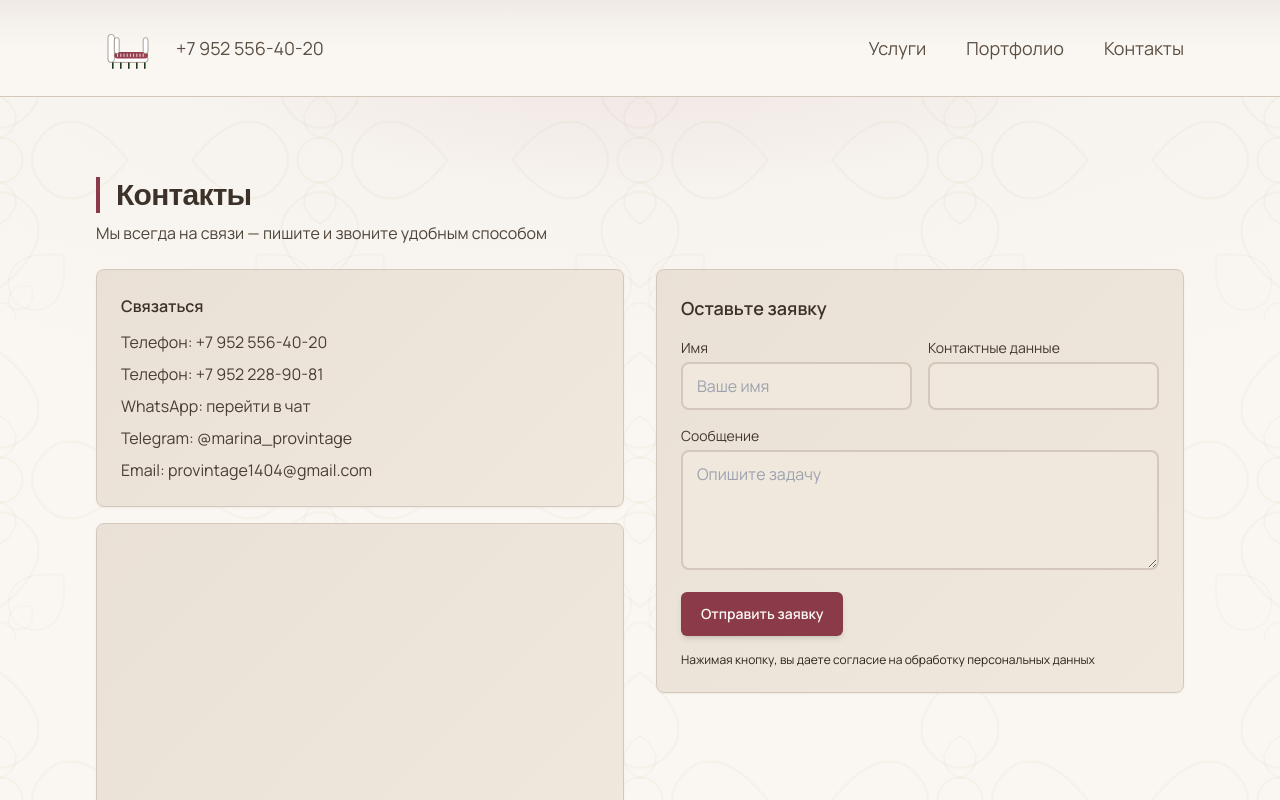
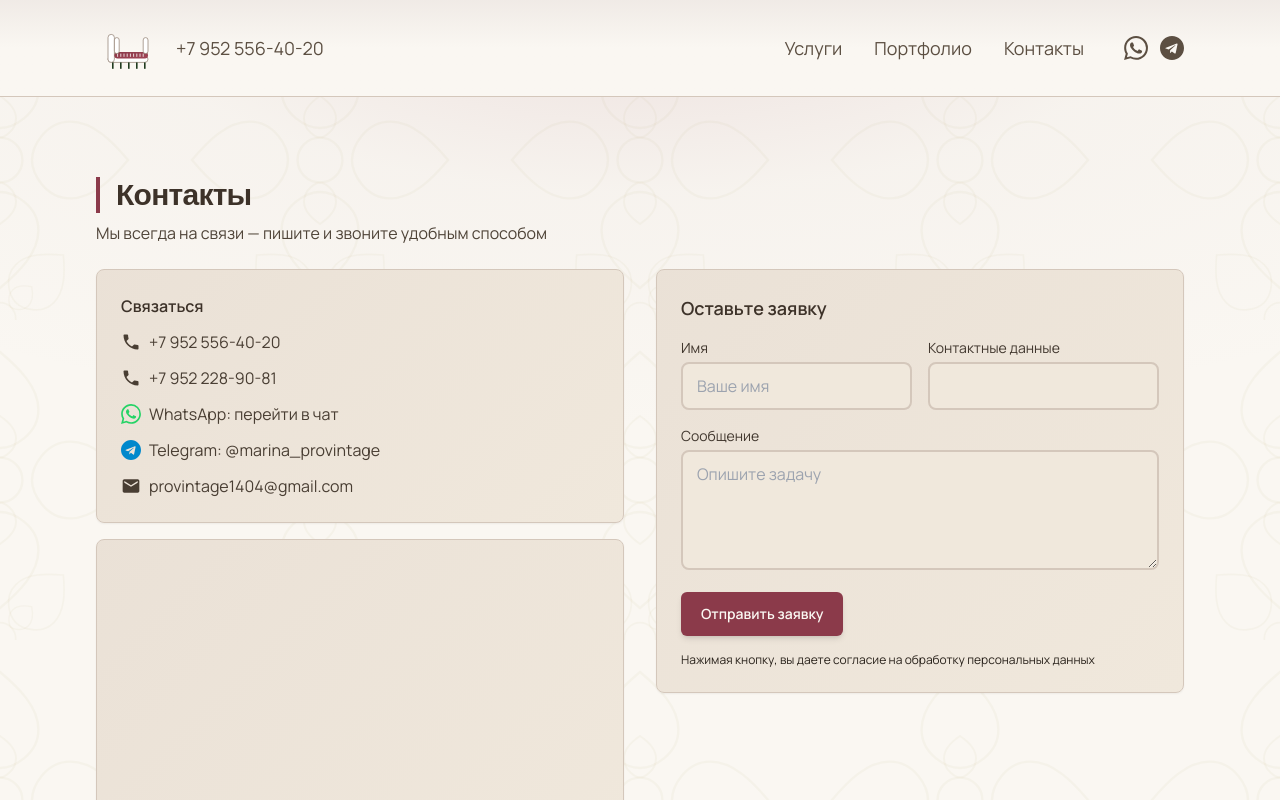
Before and after one commit to reusable34/restavraci-mebel, a Next.js app: page /contacts in a window 1280 px wide. Shown: the top 800 px of the page. Built offline with nearby package versions, Linux system fonts and the light colour scheme.

Commit message:
Add WhatsApp and Telegram icons to header and contacts page

```diff
--- a/app/contacts/page.tsx
+++ b/app/contacts/page.tsx
@@ -13,12 +13,37 @@ export default function ContactsPage() {
           <div className="space-y-4">
             <div className="card p-6">
               <div className="font-semibold" style={{ color: 'var(--heading)' }}>Связаться</div>
-              <ul className="mt-3 space-y-2" style={{ color: 'color-mix(in oklab, var(--text) 85%, black 15%)' }}>
-                <li><a href="tel:+79525564020" className="hover:underline">Телефон: +7 952 556-40-20</a></li>
-                <li><a href="tel:+79522289081" className="hover:underline">Телефон: +7 952 228-90-81</a></li>
-                <li><a href="https://wa.me/79525564020" className="hover:underline" target="_blank" rel="noopener noreferrer">WhatsApp: перейти в чат</a></li>
-                <li><a href="https://t.me/provintagevrn" className="hover:underline" target="_blank" rel="noopener noreferrer">Telegram: @marina_provintage</a></li>
-                <li><a href="mailto:provintage1404@gmail.com" className="hover:underline">Email: provintage1404@gmail.com</a></li>
+              <ul className="mt-3 space-y-3" style={{ color: 'color-mix(in oklab, var(--text) 85%, black 15%)' }}>
+                <li className="flex items-center gap-2">
+                  <svg width="20" height="20" viewBox="0 0 24 24" fill="none" xmlns="http://www.w3.org/2000/svg">
+                    <path d="M6.62 10.79c1.44 2.83 3.76 5.14 6.59 6.59l2.2-2.2c.27-.27.67-.36 1.02-.24 1.12.37 2.33.57 3.57.57.55 0 1 .45 1 1V20c0 .55-.45 1-1 1-9.39 0-17-7.61-17-17 0-.55.45-1 1-1h3.5c.55 0 1 .45 1 1 0 1.25.2 2.45.57 3.57.11.35.03.74-.25 1.02l-2.2 2.2z" fill="currentColor"/>
+                  </svg>
+                  <a href="tel:+79525564020" className="hover:underline">+7 952 556-40-20</a>
+                </li>
+                <li className="flex items-center gap-2">
+                  <svg width="20" height="20" viewBox="0 0 24 24" fill="none" xmlns="http://www.w3.org/2000/svg">
+                    <path d="M6.62 10.79c1.44 2.83 3.76 5.14 6.59 6.59l2.2-2.2c.27-.27.67-.36 1.02-.24 1.12.37 2.33.57 3.57.57.55 0 1 .45 1 1V20c0 .55-.45 1-1 1-9.39 0-17-7.61-17-17 0-.55.45-1 1-1h3.5c.55 0 1 .45 1 1 0 1.25.2 2.45.57 3.57.11.35.03.74-.25 1.02l-2.2 2.2z" fill="currentColor"/>
+                  </svg>
+                  <a href="tel:+79522289081" className="hover:underline">+7 952 228-90-81</a>
+                </li>
+                <li className="flex items-center gap-2">
+                  <svg width="20" height="20" viewBox="0 0 24 24" fill="none" xmlns="http://www.w3.org/2000/svg">
+                    <path d="M17.472 14.382c-.297-.149-1.758-.867-2.03-.967-.273-.099-.471-.148-.67.15-.197.297-.767.966-.94 1.164-.173.199-.347.223-.644.075-.297-.15-1.255-.463-2.39-1.475-.883-.788-1.48-1.761-1.653-2.059-.173-.297-.018-.458.13-.606.134-.133.298-.347.446-.52.149-.174.198-.298.298-.497.099-.198.05-.371-.025-.52-.075-.149-.669-1.612-.916-2.207-.242-.579-.487-.5-.669-.51-.173-.008-.371-.01-.57-.01-.198 0-.52.074-.792.372-.272.297-1.04 1.016-1.04 2.479 0 1.462 1.065 2.875 1.213 3.074.149.198 2.096 3.2 5.077 4.487.709.306 1.262.489 1.694.625.712.227 1.36.195 1.871.118.571-.085 1.758-.719 2.006-1.413.248-.694.248-1.289.173-1.413-.074-.124-.272-.198-.57-.347m-5.421 7.403h-.004a9.87 9.87 0 01-5.031-1.378l-.361-.214-3.741.982.998-3.648-.235-.374a9.86 9.86 0 01-1.51-5.26c.001-5.45 4.436-9.884 9.888-9.884 2.64 0 5.122 1.03 6.988 2.898a9.825 9.825 0 012.893 6.994c-.003 5.45-4.437 9.884-9.885 9.884m8.413-18.297A11.815 11.815 0 0012.05 0C5.495 0 .16 5.335.157 11.892c0 2.096.547 4.142 1.588 5.945L.057 24l6.305-1.654a11.882 11.882 0 005.683 1.448h.005c6.554 0 11.89-5.335 11.893-11.893a11.821 11.821 0 00-3.48-8.413Z" fill="#25D366"/>
+                  </svg>
+                  <a href="https://wa.me/79525564020" className="hover:underline" target="_blank" rel="noopener noreferrer">WhatsApp: перейти в чат</a>
+                </li>
+                <li className="flex items-center gap-2">
+                  <svg width="20" height="20" viewBox="0 0 24 24" fill="none" xmlns="http://www.w3.org/2000/svg">
+                    <path d="M12 0C5.373 0 0 5.373 0 12s5.373 12 12 12 12-5.373 12-12S18.627 0 12 0zm5.562 8.193l-1.87 8.788c-.14.625-.5.777-1.015.48l-2.8-2.063-1.35 1.297c-.15.15-.275.275-.565.275l.2-2.82 5.183-4.68c.225-.2-.05-.31-.348-.11l-6.403 4.03-2.76-.86c-.6-.188-.615-.6.125-.895l10.78-4.155c.5-.19.937.112.775.865z" fill="#0088cc"/>
+                  </svg>
+                  <a href="https://t.me/provintagevrn" className="hover:underline" target="_blank" rel="noopener noreferrer">Telegram: @marina_provintage</a>
+                </li>
+                <li className="flex items-center gap-2">
+                  <svg width="20" height="20" viewBox="0 0 24 24" fill="none" xmlns="http://www.w3.org/2000/svg">
+                    <path d="M20 4H4c-1.1 0-1.99.9-1.99 2L2 18c0 1.1.9 2 2 2h16c1.1 0 2-.9 2-2V6c0-1.1-.9-2-2-2zm0 4l-8 5-8-5V6l8 5 8-5v2z" fill="currentColor"/>
+                  </svg>
+                  <a href="mailto:provintage1404@gmail.com" className="hover:underline">provintage1404@gmail.com</a>
+                </li>
               </ul>
             </div>
             <div className="card overflow-hidden">
--- a/components/Header.tsx
+++ b/components/Header.tsx
@@ -43,10 +43,36 @@ export function Header() {
               {copied ? 'Скопировано!' : '+7 952 556-40-20'}
             </button>
           </div>
-          <nav className="flex items-center gap-4 md:gap-8 lg:gap-10 text-sm md:text-base lg:text-lg text-[var(--text)]">
+          <nav className="flex items-center gap-4 md:gap-6 lg:gap-8 text-sm md:text-base lg:text-lg text-[var(--text)]">
             <Link href="/services" className="hover:text-[var(--accent)]">Услуги</Link>
             <Link href="/portfolio" className="hover:text-[var(--accent)]">Портфолио</Link>
             <Link href="/contacts" className="hover:text-[var(--accent)]">Контакты</Link>
+            <div className="flex items-center gap-3 ml-2">
+              <a
+                href="https://wa.me/79525564020"
+                target="_blank"
+                rel="noopener noreferrer"
+                className="hover:opacity-80 transition-opacity"
+                title="Написать в WhatsApp"
+                aria-label="WhatsApp"
+              >
+                <svg width="24" height="24" viewBox="0 0 24 24" fill="none" xmlns="http://www.w3.org/2000/svg">
+                  <path d="M17.472 14.382c-.297-.149-1.758-.867-2.03-.967-.273-.099-.471-.148-.67.15-.197.297-.767.966-.94 1.164-.173.199-.347.223-.644.075-.297-.15-1.255-.463-2.39-1.475-.883-.788-1.48-1.761-1.653-2.059-.173-.297-.018-.458.13-.606.134-.133.298-.347.446-.52.149-.174.198-.298.298-.497.099-.198.05-.371-.025-.52-.075-.149-.669-1.612-.916-2.207-.242-.579-.487-.5-.669-.51-.173-.008-.371-.01-.57-.01-.198 0-.52.074-.792.372-.272.297-1.04 1.016-1.04 2.479 0 1.462 1.065 2.875 1.213 3.074.149.198 2.096 3.2 5.077 4.487.709.306 1.262.489 1.694.625.712.227 1.36.195 1.871.118.571-.085 1.758-.719 2.006-1.413.248-.694.248-1.289.173-1.413-.074-.124-.272-.198-.57-.347m-5.421 7.403h-.004a9.87 9.87 0 01-5.031-1.378l-.361-.214-3.741.982.998-3.648-.235-.374a9.86 9.86 0 01-1.51-5.26c.001-5.45 4.436-9.884 9.888-9.884 2.64 0 5.122 1.03 6.988 2.898a9.825 9.825 0 012.893 6.994c-.003 5.45-4.437 9.884-9.885 9.884m8.413-18.297A11.815 11.815 0 0012.05 0C5.495 0 .16 5.335.157 11.892c0 2.096.547 4.142 1.588 5.945L.057 24l6.305-1.654a11.882 11.882 0 005.683 1.448h.005c6.554 0 11.89-5.335 11.893-11.893a11.821 11.821 0 00-3.48-8.413Z" fill="currentColor"/>
+                </svg>
+              </a>
+              <a
+                href="https://t.me/provintagevrn"
+                target="_blank"
+                rel="noopener noreferrer"
+                className="hover:opacity-80 transition-opacity"
+                title="Написать в Telegram"
+                aria-label="Telegram"
+              >
+                <svg width="24" height="24" viewBox="0 0 24 24" fill="none" xmlns="http://www.w3.org/2000/svg">
+                  <path d="M12 0C5.373 0 0 5.373 0 12s5.373 12 12 12 12-5.373 12-12S18.627 0 12 0zm5.562 8.193l-1.87 8.788c-.14.625-.5.777-1.015.48l-2.8-2.063-1.35 1.297c-.15.15-.275.275-.565.275l.2-2.82 5.183-4.68c.225-.2-.05-.31-.348-.11l-6.403 4.03-2.76-.86c-.6-.188-.615-.6.125-.895l10.78-4.155c.5-.19.937.112.775.865z" fill="currentColor"/>
+                </svg>
+              </a>
+            </div>
           </nav>
         </div>
       </Container>
```
